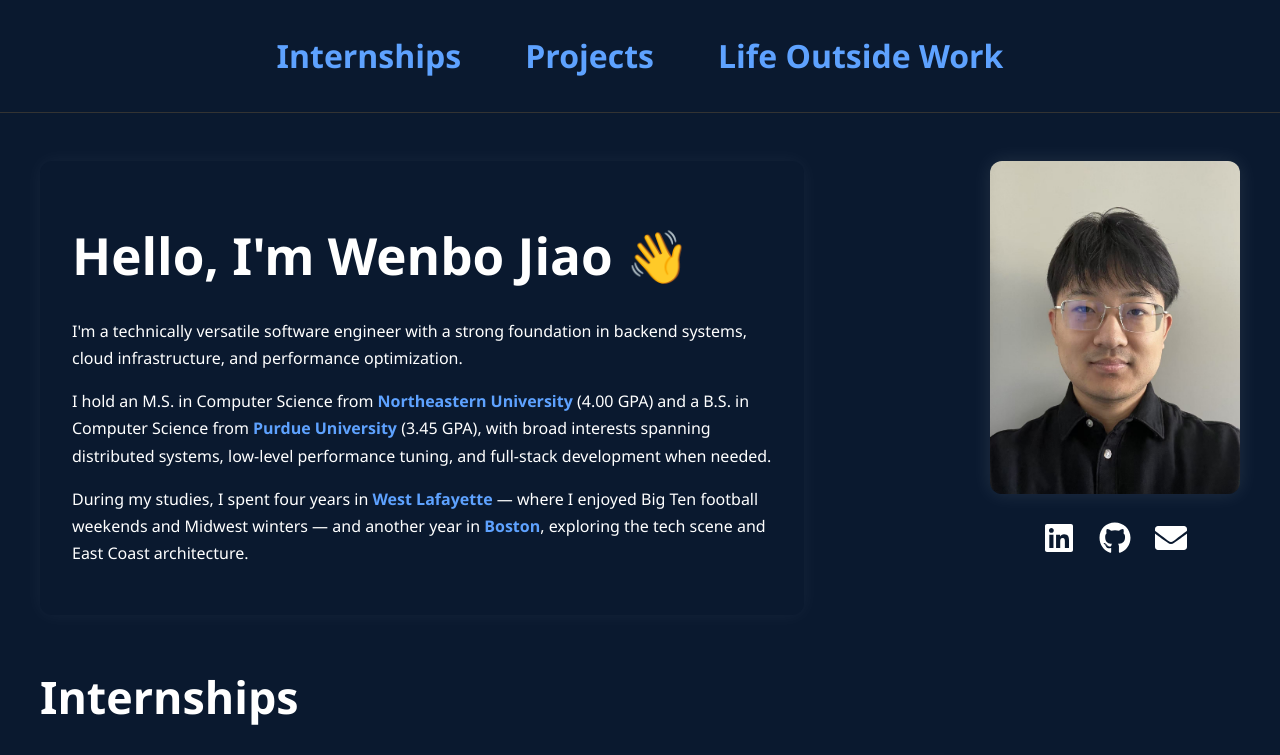
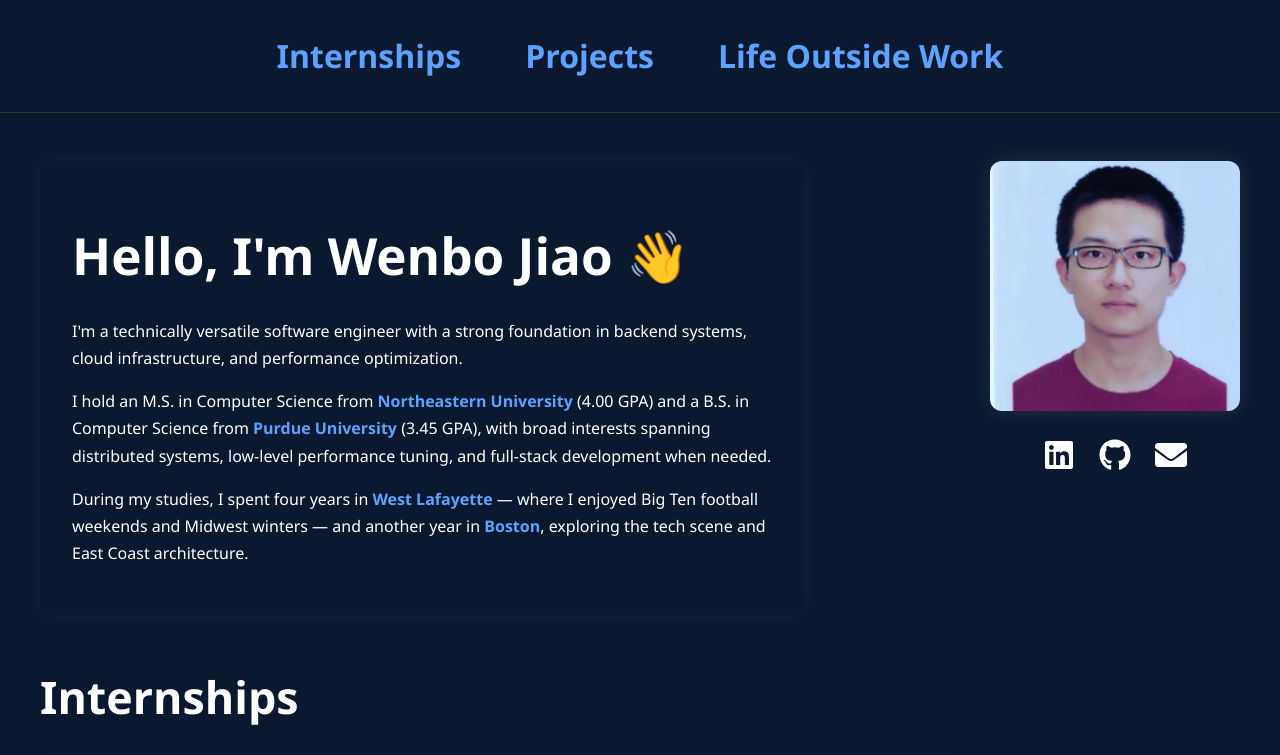
Before and after one commit to jiao2560/wenbo-portfolio, a React (Vite) app: page / in a window 1280 px wide. Shown: the top 755 px of the page. Built offline with nearby package versions, Linux system fonts and the light colour scheme.

Commit message:
donedsad

```diff
--- a/src/App.jsx
+++ b/src/App.jsx
@@ -170,7 +170,7 @@ function App() {
       </div>
 
       <div className="image-section">
-        <img src="/me.jpg" alt="Wenbo Jiao" className="profile-pic" />
+        <img src="/me.jpeg" alt="Wenbo Jiao" className="profile-pic" />
 
         <div className="icon-links">
           <a href="https://www.linkedin.com/in/wenbo-j-b12982296/" target="_blank" rel="noopener noreferrer" title="LinkedIn">
```
Also changed, not shown: public/me.jpeg (added), public/me.jpg (deleted).
